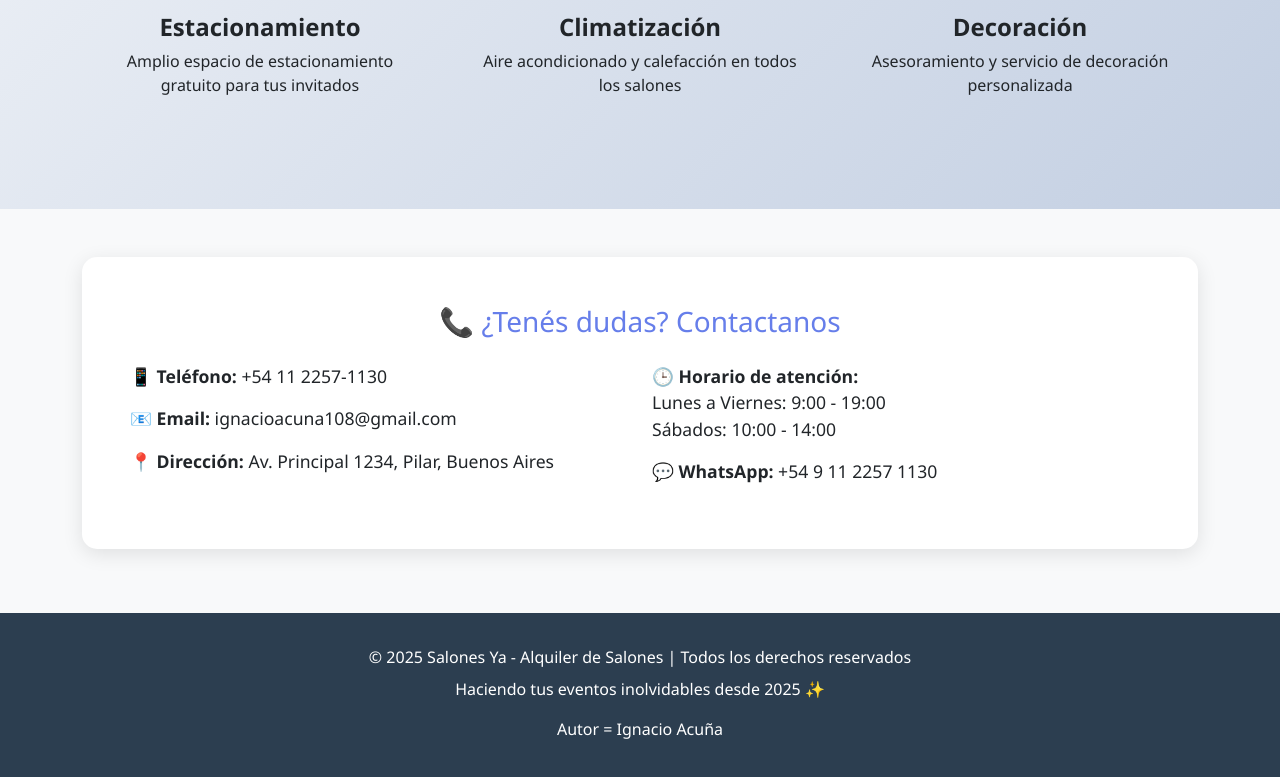
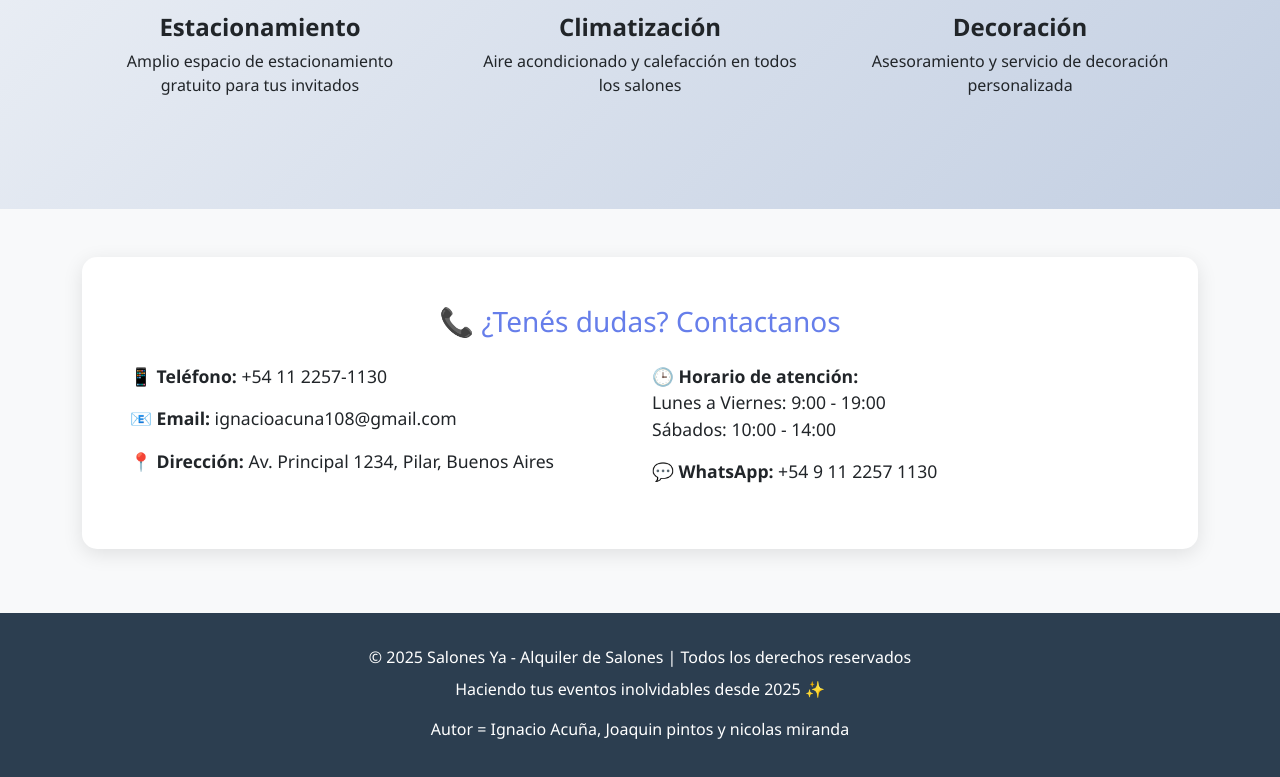
Before and after one commit to Ignaciio871/Alquilar-ya, a plain HTML site: page index.html in a window 1280 px wide. Shown: the part 1053-1830 px from the top of the page. Drawn offline with nearby package versions, Linux system fonts and the light colour scheme.

Commit message:
footer nombres completos

```diff
--- a/index.html
+++ b/index.html
@@ -176,7 +176,7 @@
     <div class="container">
       <p class="mb-0">© 2025 Salones Ya - Alquiler de Salones | Todos los derechos reservados</p>
       <p class="mt-2">Haciendo tus eventos inolvidables desde 2025 ✨</p>
-      <p>Autor = Ignacio Acuña</p>
+      <p>Autor = Ignacio Acuña,  Joaquin pintos y nicolas miranda</p>
     </div>
     <script src="https://www.gstatic.com/firebasejs/9.23.0/firebase-app-compat.js"></script>
     <script src="https://www.gstatic.com/firebasejs/9.23.0/firebase-firestore-compat.js"></script>
```
